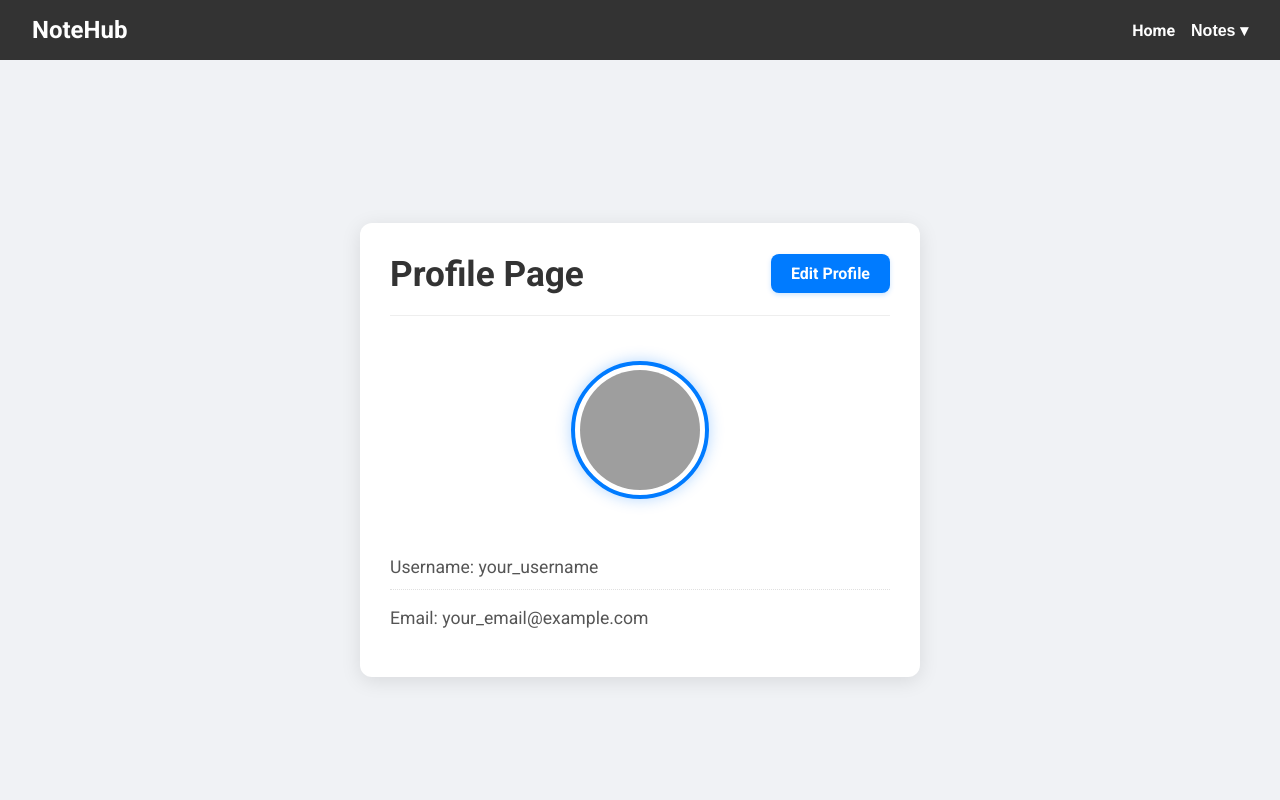
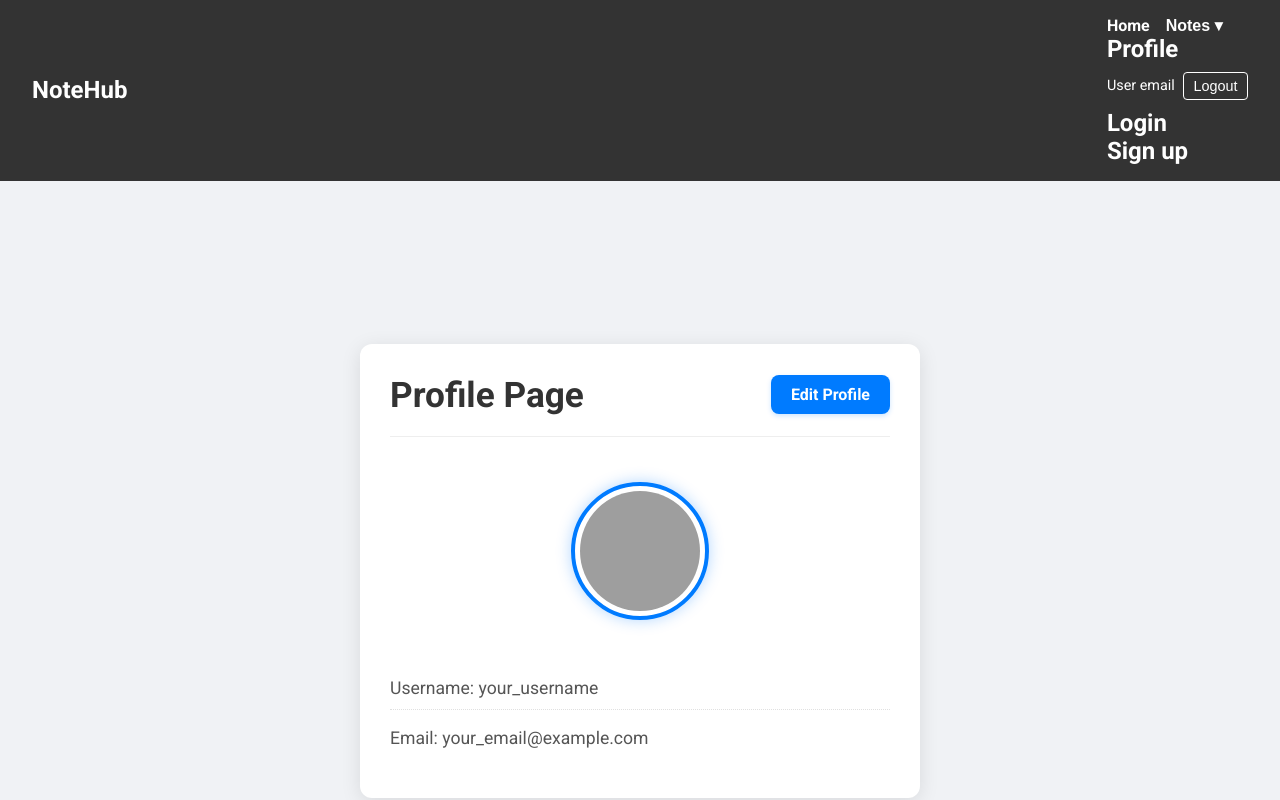
Before and after one commit to Yurii131178/09-auth, a Next.js app: page /profile in a window 1280 px wide. Shown: the top 800 px of the page. Built offline with nearby package versions, Linux system fonts and the light colour scheme; grey boxes are pictures that could not be loaded.

Commit message:
fix the styles fro Profile page_create AuthNavigation compnent_add AT to HEader jSX

```diff
--- a/app/(private routes)/profile/page.tsx
+++ b/app/(private routes)/profile/page.tsx
@@ -1,5 +1,5 @@
 import Link from 'next/link';
-import css from './Profile.module.css';
+import css from './ProfilePage.module.css';
 import { Metadata } from 'next';
 
 export const metadata: Metadata = {
--- /dev/null
+++ b/components/AuthNavigation/AuthNavigation.module.css
@@ -0,0 +1,38 @@
+.userEmail {
+  color: white;
+  margin-right: 0.5rem;
+  font-size: 0.9rem;
+}
+
+.logoutButton {
+  background: transparent;
+  border: 1px solid white;
+  color: white;
+  padding: 0.3rem 0.6rem;
+  border-radius: 4px;
+  cursor: pointer;
+  font-size: 0.9rem;
+  transition:
+    background-color 0.3s ease,
+    color 0.3s ease;
+}
+
+.logoutButton:hover {
+  background-color: white;
+  color: #333;
+}
+
+.navigationItem {
+  display: flex;
+  align-items: center;
+}
+
+.navigationLink {
+  text-decoration: none;
+  color: white;
+  font-size: 1rem;
+}
+
+.navigationLink:hover {
+  color: #ddd;
+}
--- /dev/null
+++ b/components/AuthNavigation/AuthNavigation.tsx
@@ -0,0 +1,30 @@
+import Link from 'next/link';
+import css from './AuthNavigation.module.css';
+
+const AuthNavigation = () => {
+  return (
+    <div>
+      <li className={css.navigationItem}>
+        <Link href="/profile" prefetch={false} className={css.navigationLink}>
+          Profile
+        </Link>
+      </li>
+      <li className={css.navigationItem}>
+        <p className={css.userEmail}>User email</p>
+        <button className={css.logoutButton}>Logout</button>
+      </li>
+      <li className={css.navigationItem}>
+        <Link href="/sign-in" prefetch={false} className={css.navigationLink}>
+          Login
+        </Link>
+      </li>
+      <li className={css.navigationItem}>
+        <Link href="/sign-up" prefetch={false} className={css.navigationLink}>
+          Sign up
+        </Link>
+      </li>
+    </div>
+  );
+};
+
+export default AuthNavigation;
--- a/components/Header/Header.module.css
+++ b/components/Header/Header.module.css
@@ -1,5 +1,6 @@
 .header {
   display: flex;
+  flex-direction: r;
   justify-content: space-between;
   align-items: center;
   padding: 1rem 2rem;
--- a/components/Header/Header.tsx
+++ b/components/Header/Header.tsx
@@ -1,6 +1,7 @@
 import Link from 'next/link';
 import css from './Header.module.css';
 import TagsMenu from '../TagsMenu/TagsMenu';
+import AuthNavigation from '../AuthNavigation/AuthNavigation';
 
 const Header = () => {
   return (
@@ -17,6 +18,7 @@
             <TagsMenu />
           </li>
         </ul>
+        <AuthNavigation />
       </nav>
     </header>
   );
--- a/lib/api.ts
+++ b/lib/api.ts
@@ -23,7 +23,7 @@
 
 //AXIOS DEFAULTS
 const axiosInstance = axios.create({
-  baseURL: 'https://notehub-public.goit.study/api',
+  baseURL: 'https://notehub-api.goit.study', //https://notehub-api.goit.study
   headers: {
     Authorization: `Bearer ${NOTEHUB_TOKEN}`,
   },
```
Also changed, not shown: app/(private routes)/profile/ProfilePage.module.css (renamed from app/(private routes)/profile/Profile.module.css).
